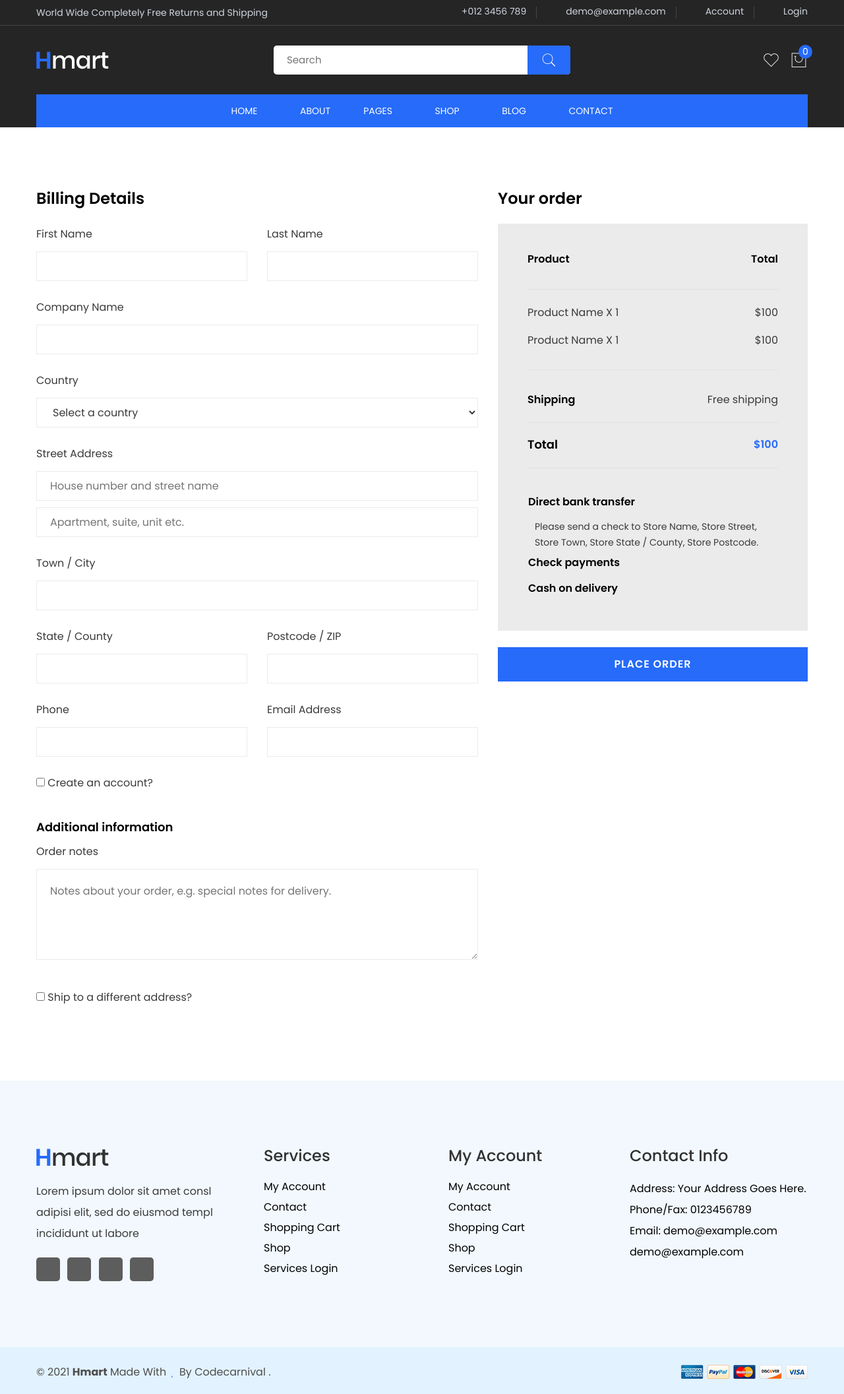
After one commit to Jayakodi67/Healthy-Goods, a Django app: page /cart/checkout/ in a window 1280 px wide. The commit adds this page. Shown: the whole page at 66% size. Run offline with Django 5.2, Linux system fonts and the light colour scheme; some libraries are stand-ins or nearby versions; some web fonts are replaced.

Commit message:
add checkout page

```diff
--- a/E_shop/E_shop/urls.py
+++ b/E_shop/E_shop/urls.py
@@ -32,5 +32,6 @@ urlpatterns = [
          views.item_decrement, name='item_decrement'),
     path('cart/cart_clear/', views.cart_clear, name='cart_clear'),
     path('cart/cart-detail/',views.cart_detail,name='cart_detail'),
+    path('cart/checkout/',views.Check_out,name='checkout'),
 
 ] + static(settings.MEDIA_URL,document_root = settings.MEDIA_ROOT)
--- a/E_shop/E_shop/views.py
+++ b/E_shop/E_shop/views.py
@@ -154,3 +154,7 @@ def cart_clear(request):
 @login_required(login_url="/login/")
 def cart_detail(request):
     return render(request, 'Cart/cart_details.html')
+
+
+def Check_out(request):
+    return render(request,'Cart/checkout.html')
--- /dev/null
+++ b/E_shop/templates/Cart/checkout.html
@@ -0,0 +1,261 @@
+{% extends 'Main/base.html' %}
+
+{% block content %}
+
+{% load static %}
+
+<!-- checkout area start -->
+        <div class="checkout-area pt-100px pb-100px">
+            <div class="container">
+                <div class="row">
+                    <div class="col-lg-7">
+                        <div class="billing-info-wrap">
+                            <h3>Billing Details</h3>
+                            <div class="row">
+                                <div class="col-lg-6 col-md-6">
+                                    <div class="billing-info mb-4">
+                                        <label>First Name</label>
+                                        <input type="text" />
+                                    </div>
+                                </div>
+                                <div class="col-lg-6 col-md-6">
+                                    <div class="billing-info mb-4">
+                                        <label>Last Name</label>
+                                        <input type="text" />
+                                    </div>
+                                </div>
+                                <div class="col-lg-12">
+                                    <div class="billing-info mb-4">
+                                        <label>Company Name</label>
+                                        <input type="text" />
+                                    </div>
+                                </div>
+                                <div class="col-lg-12">
+                                    <div class="billing-select mb-4">
+                                        <label>Country</label>
+                                        <select>
+                                            <option>Select a country</option>
+                                            <option>Azerbaijan</option>
+                                            <option>Bahamas</option>
+                                            <option>Bahrain</option>
+                                            <option>Bangladesh</option>
+                                            <option>Barbados</option>
+                                        </select>
+                                    </div>
+                                </div>
+                                <div class="col-lg-12">
+                                    <div class="billing-info mb-4">
+                                        <label>Street Address</label>
+                                        <input class="billing-address" placeholder="House number and street name" type="text" />
+                                        <input placeholder="Apartment, suite, unit etc." type="text" />
+                                    </div>
+                                </div>
+                                <div class="col-lg-12">
+                                    <div class="billing-info mb-4">
+                                        <label>Town / City</label>
+                                        <input type="text" />
+                                    </div>
+                                </div>
+                                <div class="col-lg-6 col-md-6">
+                                    <div class="billing-info mb-4">
+                                        <label>State / County</label>
+                                        <input type="text" />
+                                    </div>
+                                </div>
+                                <div class="col-lg-6 col-md-6">
+                                    <div class="billing-info mb-4">
+                                        <label>Postcode / ZIP</label>
+                                        <input type="text" />
+                                    </div>
+                                </div>
+                                <div class="col-lg-6 col-md-6">
+                                    <div class="billing-info mb-4">
+                                        <label>Phone</label>
+                                        <input type="text" />
+                                    </div>
+                                </div>
+                                <div class="col-lg-6 col-md-6">
+                                    <div class="billing-info mb-4">
+                                        <label>Email Address</label>
+                                        <input type="text" />
+                                    </div>
+                                </div>
+                            </div>
+                            <div class="checkout-account mb-30px">
+                                <input class="checkout-toggle2 w-auto h-auto" type="checkbox" />
+                                <label>Create an account?</label>
+                            </div>
+                            <div class="checkout-account-toggle open-toggle2 mb-30">
+                                <input placeholder="Email address" type="email" />
+                                <input placeholder="Password" type="password" />
+                                <button class="btn-hover checkout-btn" type="submit">register</button>
+                            </div>
+                            <div class="additional-info-wrap">
+                                <h4>Additional information</h4>
+                                <div class="additional-info">
+                                    <label>Order notes</label>
+                                    <textarea placeholder="Notes about your order, e.g. special notes for delivery. " name="message"></textarea>
+                                </div>
+                            </div>
+                            <div class="checkout-account mt-25">
+                                <input class="checkout-toggle w-auto h-auto" type="checkbox" />
+                                <label>Ship to a different address?</label>
+                            </div>
+                            <div class="different-address open-toggle mt-30px">
+                                <div class="row">
+                                    <div class="col-lg-6 col-md-6">
+                                        <div class="billing-info mb-4">
+                                            <label>First Name</label>
+                                            <input type="text" />
+                                        </div>
+                                    </div>
+                                    <div class="col-lg-6 col-md-6">
+                                        <div class="billing-info mb-4">
+                                            <label>Last Name</label>
+                                            <input type="text" />
+                                        </div>
+                                    </div>
+                                    <div class="col-lg-12">
+                                        <div class="billing-info mb-4">
+                                            <label>Company Name</label>
+                                            <input type="text" />
+                                        </div>
+                                    </div>
+                                    <div class="col-lg-12">
+                                        <div class="billing-select mb-4">
+                                            <label>Country</label>
+                                            <select>
+                                                <option>Select a country</option>
+                                                <option>Azerbaijan</option>
+                                                <option>Bahamas</option>
+                                                <option>Bahrain</option>
+                                                <option>Bangladesh</option>
+                                                <option>Barbados</option>
+                                            </select>
+                                        </div>
+                                    </div>
+                                    <div class="col-lg-12">
+                                        <div class="billing-info mb-4">
+                                            <label>Street Address</label>
+                                            <input class="billing-address" placeholder="House number and street name" type="text" />
+                                            <input placeholder="Apartment, suite, unit etc." type="text" />
+                                        </div>
+                                    </div>
+                                    <div class="col-lg-12">
+                                        <div class="billing-info mb-4">
+                                            <label>Town / City</label>
+                                            <input type="text" />
+                                        </div>
+                                    </div>
+                                    <div class="col-lg-6 col-md-6">
+                                        <div class="billing-info mb-4">
+                                            <label>State / County</label>
+                                            <input type="text" />
+                                        </div>
+                                    </div>
+                                    <div class="col-lg-6 col-md-6">
+                                        <div class="billing-info mb-4">
+                                            <label>Postcode / ZIP</label>
+                                            <input type="text" />
+                                        </div>
+                                    </div>
+                                    <div class="col-lg-6 col-md-6">
+                                        <div class="billing-info mb-4">
+                                            <label>Phone</label>
+                                            <input type="text" />
+                                        </div>
+                                    </div>
+                                    <div class="col-lg-6 col-md-6">
+                                        <div class="billing-info mb-4">
+                                            <label>Email Address</label>
+                                            <input type="text" />
+                                        </div>
+                                    </div>
+                                </div>
+                            </div>
+                        </div>
+                    </div>
+                    <div class="col-lg-5 mt-md-30px mt-lm-30px ">
+                        <div class="your-order-area">
+                            <h3>Your order</h3>
+                            <div class="your-order-wrap gray-bg-4">
+                                <div class="your-order-product-info">
+                                    <div class="your-order-top">
+                                        <ul>
+                                            <li>Product</li>
+                                            <li>Total</li>
+                                        </ul>
+                                    </div>
+                                    <div class="your-order-middle">
+                                        <ul>
+                                            <li><span class="order-middle-left">Product Name X 1</span> <span
+                                                class="order-price">$100 </span></li>
+                                            <li><span class="order-middle-left">Product Name X 1</span> <span
+                                                class="order-price">$100 </span></li>
+                                        </ul>
+                                    </div>
+                                    <div class="your-order-bottom">
+                                        <ul>
+                                            <li class="your-order-shipping">Shipping</li>
+                                            <li>Free shipping</li>
+                                        </ul>
+                                    </div>
+                                    <div class="your-order-total">
+                                        <ul>
+                                            <li class="order-total">Total</li>
+                                            <li>$100</li>
+                                        </ul>
+                                    </div>
+                                </div>
+                                <div class="payment-method">
+                                    <div class="payment-accordion element-mrg">
+                                        <div id="faq" class="panel-group">
+                                            <div class="panel panel-default single-my-account m-0">
+                                                <div class="panel-heading my-account-title">
+                                                    <h4 class="panel-title"><a data-bs-toggle="collapse" href="#my-account-1" class="collapsed" aria-expanded="true">Direct bank transfer</a>
+                                                    </h4>
+                                                </div>
+                                                <div id="my-account-1" class="panel-collapse collapse show" data-bs-parent="#faq">
+                                                    <div class="panel-body">
+                                                        <p>Please send a check to Store Name, Store Street, Store Town,
+                                                            Store State / County, Store Postcode.</p>
+                                                    </div>
+                                                </div>
+                                            </div>
+                                            <div class="panel panel-default single-my-account m-0">
+                                                <div class="panel-heading my-account-title">
+                                                    <h4 class="panel-title"><a data-bs-toggle="collapse" href="#my-account-2" aria-expanded="false" class="collapsed">Check payments</a></h4>
+                                                </div>
+                                                <div id="my-account-2" class="panel-collapse collapse" data-bs-parent="#faq">
+                                                    <div class="panel-body">
+                                                        <p>Please send a check to Store Name, Store Street, Store Town,
+                                                            Store State / County, Store Postcode.</p>
+                                                    </div>
+                                                </div>
+                                            </div>
+                                            <div class="panel panel-default single-my-account m-0">
+                                                <div class="panel-heading my-account-title">
+                                                    <h4 class="panel-title"><a data-bs-toggle="collapse" href="#my-account-3">Cash on delivery</a></h4>
+                                                </div>
+                                                <div id="my-account-3" class="panel-collapse collapse" data-bs-parent="#faq">
+                                                    <div class="panel-body">
+                                                        <p>Please send a check to Store Name, Store Street, Store Town,
+                                                            Store State / County, Store Postcode.</p>
+                                                    </div>
+                                                </div>
+                                            </div>
+                                        </div>
+                                    </div>
+                                </div>
+                            </div>
+                            <div class="Place-order mt-25">
+                                <a class="btn-hover" href="#">Place Order</a>
+                            </div>
+                        </div>
+                    </div>
+                </div>
+            </div>
+        </div>
+        <!-- checkout area end -->
+
+{% endblock %}
--- a/E_shop/templates/Main/base.html
+++ b/E_shop/templates/Main/base.html
@@ -330,7 +330,10 @@
             </div>
         </div>
         <!-- OffCanvas Wishlist End -->
+
+
         <!-- OffCanvas Cart Start -->
+     {% load cart_tag %}
         <div id="offcanvas-cart" class="offcanvas offcanvas-cart">
             <div class="inner">
                 <div class="head">
@@ -339,36 +342,47 @@
                 </div>
                 <div class="body customScroll">
                     <ul class="minicart-product-list">
+
+                        {% if request.session.cart|length < 1 %}
+                         <!-- Empty Cart area start -->
+                                <div class="empty-cart-area pb-100px pt-100px">
+                                    <div class="container">
+                                        <div class="row">
+                                            <div class="col-md-12">
+                                                <div class="cart-heading">
+                                                    <h2>Your cart item</h2>
+                                                </div>
+                                                <div class="empty-text-contant text-center">
+                                                    <i class="pe-7s-shopbag"></i>
+                                                    <h3>There are no more items in your cart</h3>
+                                                    <a class="empty-cart-btn" href="{% url 'products' %}">
+                                                        <i class="fa fa-arrow-left"> </i> Continue shopping
+                                                    </a>
+                                                </div>
+                                            </div>
+                                        </div>
+                                    </div>
+                                </div>
+                                <!-- Empty Cart area end -->
+                        {% else %}
+
+                        {% for key,value in request.session.cart.items %}
                         <li>
-                            <a href="single-product.html" class="image"><img src="{%static 'assets/images/product-image/1.webp' %}" alt="Cart product Image"></a>
+                            <a href="single-product.html" class="image"><img src="{{ value.image }}" alt="Cart product Image"></a>
                             <div class="content">
-                                <a href="single-product.html" class="title">Modern Smart Phone</a>
-                                <span class="quantity-price">1 x <span class="amount">$18.86</span></span>
-                                <a href="#" class="remove">×</a>
+                                <a href="single-product.html" class="title">{{ value.name }}</a>
+                                <span class="quantity-price">{{ value.quantity }} x <span class="amount">Rs. {{ value.price }}</span></span>
+                                <a href="{% url 'item_clear' key %}" class="remove">×</a>
                             </div>
                         </li>
-                        <li>
-                            <a href="single-product.html" class="image"><img src="{%static 'assets/images/product-image/2.webp' %}" alt="Cart product Image"></a>
-                            <div class="content">
-                                <a href="single-product.html" class="title">Bluetooth Headphone</a>
-                                <span class="quantity-price">1 x <span class="amount">$43.28</span></span>
-                                <a href="#" class="remove">×</a>
-                            </div>
-                        </li>
-                        <li>
-                            <a href="single-product.html" class="image"><img src="{%static 'assets/images/product-image/3.webp' %}" alt="Cart product Image"></a>
-                            <div class="content">
-                                <a href="single-product.html" class="title">Smart Music Box</a>
-                                <span class="quantity-price">1 x <span class="amount">$37.34</span></span>
-                                <a href="#" class="remove">×</a>
-                            </div>
-                        </li>
+                       {% endfor %}
+                        {% endif%}
                     </ul>
                 </div>
                 <div class="foot">
                     <div class="buttons mt-30px">
-                        <a href="cart.html" class="btn btn-dark btn-hover-primary mb-30px">view cart</a>
-                        <a href="checkout.html" class="btn btn-outline-dark current-btn">checkout</a>
+                        <a href="{% url 'cart_detail' %}" class="btn btn-dark btn-hover-primary mb-30px">view cart</a>
+                        <a href="{% url 'checkout' %}" class="btn btn-outline-dark current-btn">checkout</a>
                     </div>
                 </div>
             </div>
@@ -742,7 +756,7 @@
                     </div>
                     <div class="tt-modal-product">
                         <div class="tt-img">
-                            <img src="{{ i.image }}" alt="Modern Smart Phone">
+                            <img src="/{{ i.image }}" alt="Modern Smart Phone">
                         </div>
                         <h2 class="tt-title"><a href="#">{{i.name}}</a></h2>
                         <br>
--- a/E_shop/templates/Main/product.html
+++ b/E_shop/templates/Main/product.html
@@ -53,7 +53,7 @@
 
                                                 {% for prod in product %}
                                                 <div class="col-lg-4 col-md-6 col-sm-6 col-xs-6 mb-30px">
-                                                    <!-- Single Prodect -->
+                                                    <!-- Single Product -->
                                                     <div class="product">
                                                         <span class="badges">
                                                         <span class="new">{{ prod.condition }}</span>
@@ -74,7 +74,7 @@
                                                             </span>
                                                         </div>
                                                         <div class="actions">
-                                                            <button title="Add To Cart" class="action add-to-cart" data-bs-toggle="modal" data-bs-target="#exampleModal-Cart"><i
+                                                            <button title="Add To Cart" class="action add-to-cart" data-bs-toggle="modal" data-bs-target="#exampleModal-Cart-{{forloop.counter}}"><i
                                                                 class="pe-7s-shopbag"></i></button>
                                                             <button class="action wishlist" title="Wishlist" data-bs-toggle="modal" data-bs-target="#exampleModal-Wishlist"><i
                                                                     class="pe-7s-like"></i></button>
```
Also changed, not shown: E_shop/store_app/admin.py (+9 -0 lines), E_shop/store_app/models.py (+35 -0 lines), E_shop/templates/Cart/cart_details.html (+32 -7 lines), E_shop/Product_images/img/updated_HBojc7P.png (added), E_shop/db.sqlite3, E_shop/store_app/migrations/0010_order_orderitem.py (added), E_shop/store_app/migrations/0011_order_paid_order_payment_id.py (added), E_shop/store_app/migrations/0012_alter_order_date.py (added).
